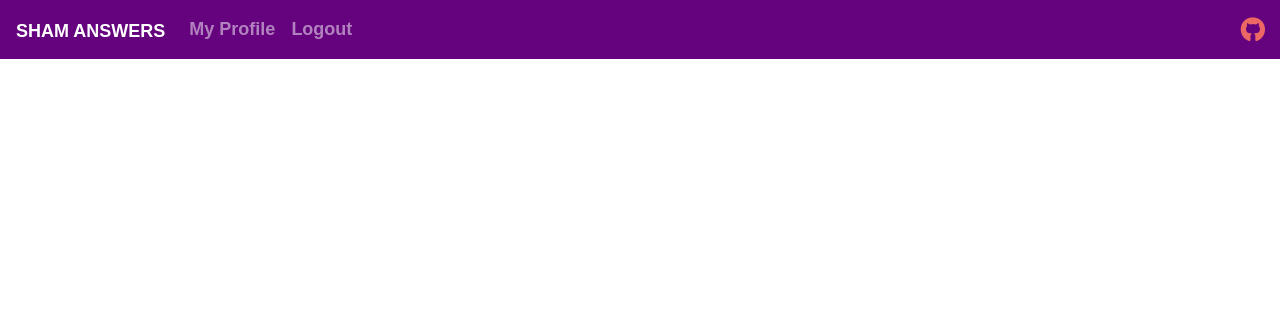
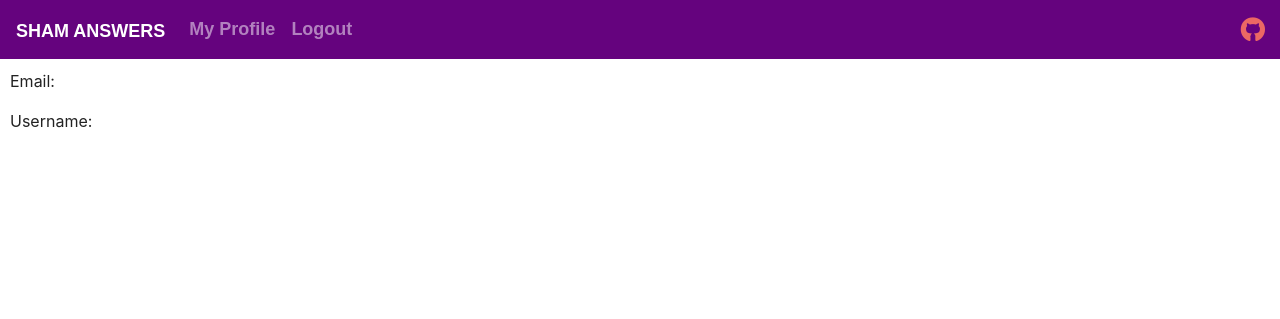
Before and after one commit to mxj316/ShamAnswers, a Python web app: template templates/profile.html in a window 1280 px wide. Shown: the top 319 px of the page. Run offline with Jinja, Linux system fonts and the light colour scheme; the template is opened without the code that fills it, so the values that code supplies are empty; some libraries are stand-ins or nearby versions; some web fonts are replaced.

Commit message:
Update #14: Fixed main.html so that it can access run.py, and began implemintation of profile.html

```diff
--- a/templates/main.html
+++ b/templates/main.html
@@ -46,7 +46,7 @@
                 <hr/>
 
                 </form>
-                <form action="" method="post">
+                <form action="form" method="post">
                     <fieldset>
                         <div class="input-group mb-3">
                             <input type="text" class="form-control" placeholder="What's your question?" aria-label="What's your question?" aria-describedby="basic-addon2">
@@ -57,7 +57,7 @@
                     </fieldset>
                 </form>
 
-                <form class="form-inline">
+                <form class="form-inline" method="post">
                     <label class="my-1 mr-2" for="inlineFormCustomSelectPref">Sort Questions</label>
                     <select class="custom-select my-1 mr-sm-2" id="inlineFormCustomSelectPref">
                         <option selected>Alphabetically</option>
--- a/templates/profile.html
+++ b/templates/profile.html
@@ -11,6 +11,21 @@
         <link rel="stylesheet" type="text/css" href="style.css">
         <link rel='stylesheet' href='https://use.fontawesome.com/releases/v5.7.0/css/all.css' integrity='sha384-lZN37f5QGtY3VHgisS14W3ExzMWZxybE1SJSEsQp9S+oqd12jhcu+A56Ebc1zFSJ' crossorigin='anonymous'>
 
+        <style>
+
+            .font_control
+            {
+                background-color:#FFF;
+                padding:10px;
+            }
+
+            .control
+            {
+                color:#000;
+                margin:10px;
+            }
+
+        </style>
     </head>
     <body>
 
@@ -38,5 +53,16 @@
                 </div>
                     <a style='font-size:24px' class='fab' href="https://github.com/mxj316/ShamAnswers">&#xf09b;</a>
             </nav>
+
+            <div class="w-25 font_control">
+                <div class="label">Email: </div>
+                <p>{{ profile.email }}</p>
+                <div class="label">Username: </div>
+                <p>{{ profile.email }}</p>
+            </div>
+
+            <div class="w-75 font_control">
+
+            </div>
     </body>
 </html>
```
